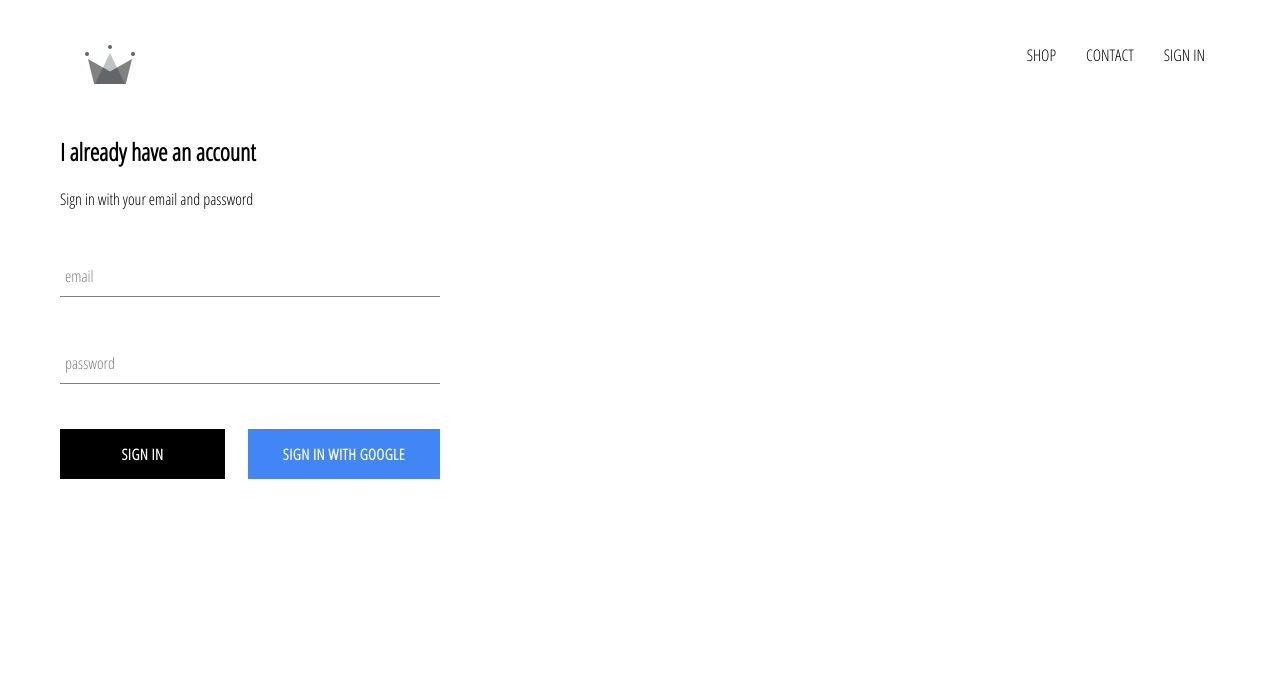
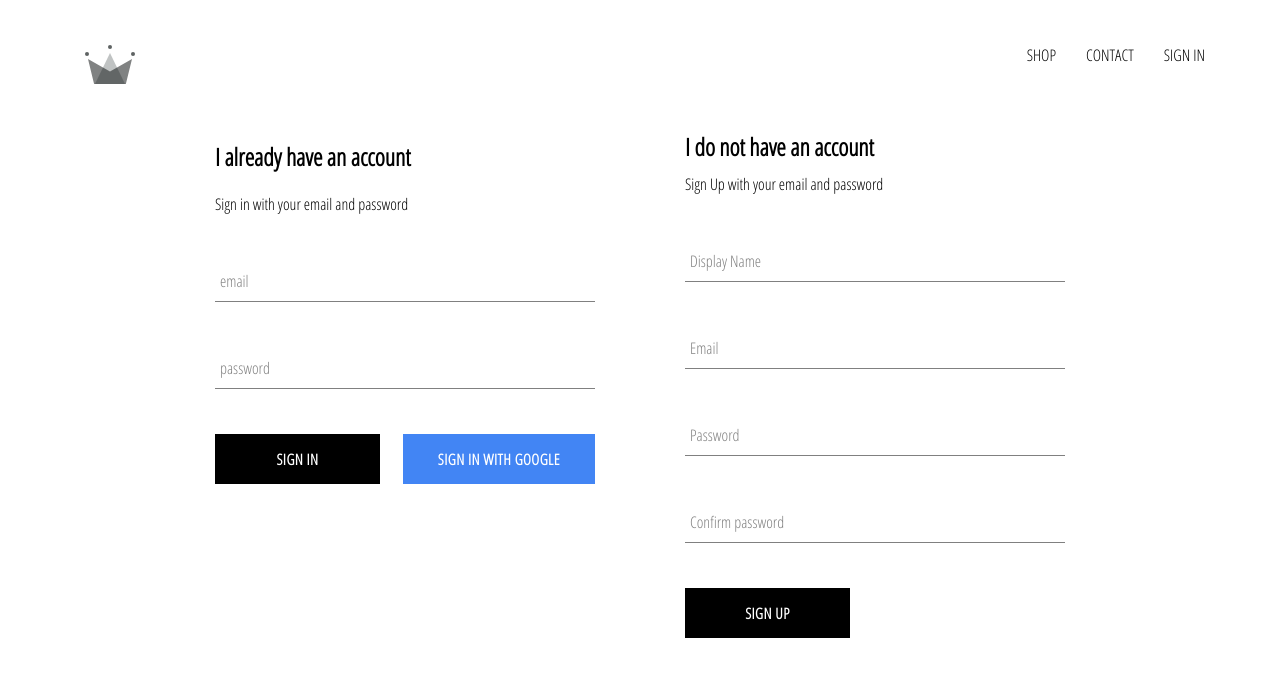
Before and after one commit to ibrikk/crown-app, a React (Create React App) app: page /signin in a window 1280 px wide. Shown: the top 676 px of the page. Built offline with nearby package versions, Linux system fonts and the light colour scheme; no server answers.

Commit message:
implemented firebase utils, included ability to store authenticated users inti our firestore database

```diff
--- a/src/App.js
+++ b/src/App.js
@@ -1,12 +1,13 @@
-import React from "react";
-import { Switch, Route } from "react-router-dom";
-import { auth } from './firebase/firebase.utils';
-import "./App.css";
+import React from 'react';
+import { Switch, Route } from 'react-router-dom';
 
-import HomePage from "./pages/homepage/homepage.component";
-import ShopPage from "./pages/shop/shop.component.jsx";
-import Header from "./components/header/header.component";
-import SignInAndSignUpPage from "./pages/sign-in-and-sign-up/sign-in-and-sign-up.component";
+import './App.css';
+
+import HomePage from './pages/homepage/homepage.component';
+import ShopPage from './pages/shop/shop.component';
+import SignInAndSignUpPage from './pages/sign-in-and-sign-up/sign-in-and-sign-up.component';
+import Header from './components/header/header.component';
+import { auth, createUserProfileDocument } from './firebase/firebase.utils';
 
 class App extends React.Component {
   constructor() {
@@ -17,27 +18,41 @@
     };
   }
 
-  unsubscribeFromAuth = null
+  unsubscribeFromAuth = null;
 
   componentDidMount() {
-   this.unsubscribeFromAuth = auth.onAuthStateChanged(user => {
-      this.setState({ currentUser: user });
+    this.unsubscribeFromAuth = auth.onAuthStateChanged(async userAuth => {
+      if (userAuth) {
+        const userRef = await createUserProfileDocument(userAuth);
 
-      console.log(user);
+        userRef.onSnapshot(snapShot => {
+          this.setState({
+            currentUser: {
+              id: snapShot.id,
+              ...snapShot.data()
+            }
+          });
+
+          console.log(this.state);
+        });
+      }
+
+      this.setState({ currentUser: userAuth });
     });
   }
-componentWillUnmount() {
-  this.unsubscribeFromAuth();
-}
+
+  componentWillUnmount() {
+    this.unsubscribeFromAuth();
+  }
 
   render() {
     return (
       <div>
         <Header currentUser={this.state.currentUser} />
         <Switch>
-          <Route exact path="/" component={HomePage} />
-          <Route path="/shop" component={ShopPage} />
-          <Route path="/signin" component={SignInAndSignUpPage} />
+          <Route exact path='/' component={HomePage} />
+          <Route path='/shop' component={ShopPage} />
+          <Route path='/signin' component={SignInAndSignUpPage} />
         </Switch>
       </div>
     );
--- /dev/null
+++ b/src/components/sign-up/sign-up.component.jsx
@@ -0,0 +1,104 @@
+import React from 'react';
+import './sign-up.styles.scss';
+
+import FormInput from '../form-input/form-input.component';
+import CustomButton from '../custom-button/custom-button.component';
+
+import { auth, createUserProfileDocument } from '../../firebase/firebase.utils';
+
+class SignUp extends React.Component {
+    constructor(){
+        super();
+
+        this.state = {
+            displayName: '',
+            email: '',
+            password: '',
+            confirmPassword: ''
+        }
+    }
+
+handleSubmit = async event => {
+    event.preventDefault();
+
+    const {displayName, email, password, confirmPassword } = this.state;
+
+    if (password !== confirmPassword) {
+        alert(`passwords dont't match`);
+        return;
+    }
+
+
+    try {
+        const { user } = await auth.createUserWithEmailAndPassword(email, password)
+
+      await createUserProfileDocument(user, { displayName })
+
+      this.state({
+        displayName: '',
+        email: '',
+        password: '',
+        confirmPassword: ''
+      });
+    } catch (error) {
+        console.error(error);
+    }
+};
+
+handleChange = event => {
+    const {  name, value } = event.target;
+
+    this.setState({ [name]: value });
+}
+
+    render() {
+        const {displayName, email, password, confirmPassword } = this.state;
+        return(
+            <div className='sign-up'>
+                <h2 className='title'>I do not have an account</h2>
+                <span>Sign Up with your email and password</span>
+                <form className='sign0up-form' onSubmit={this.handleSubmit}>
+                    <FormInput
+                    type='text'
+                    name='displayName'
+                    value= {displayName}
+                    onChange={this.handleChange}
+                    label='Display Name'
+                    required
+                    >
+                    </FormInput>
+                    <FormInput
+                    type='email'
+                    name='email'
+                    value={email}
+                    onChange={this.handleChange}
+                    label='Email'
+                    required
+                    >
+                    </FormInput>
+                    <FormInput
+                    type='password'
+                    name='password'
+                    value ={password}
+                    onChange={this.handleChange}
+                    label='Password'
+                    required
+                    >
+                    </FormInput>
+                    <FormInput
+                    type='password'
+                    name='confirmPassword'
+                    value= {confirmPassword}
+                    onChange={this.handleChange}
+                    label='Confirm password'
+                    required
+                    >
+                    </FormInput>
+                    <CustomButton type='submit'>SIGN UP</CustomButton>
+                </form>
+            </div>
+        )
+    }
+}
+
+export default SignUp;
--- /dev/null
+++ b/src/components/sign-up/sign-up.styles.scss
@@ -0,0 +1,9 @@
+.sign-up {
+    display: flex;
+    flex-direction: column;
+    width: 380px;
+
+    .title {
+        margin: 10px 0;
+    }
+}
--- a/src/firebase/firebase.utils.js
+++ b/src/firebase/firebase.utils.js
@@ -15,6 +15,31 @@
 
 firebase.initializeApp(config);
 
+export const createUserProfileDocument = async (userAuth, additionalData) => {
+  if (!userAuth) return;
+
+  const userRef = firestore.doc(`users/${userAuth.uid}`);
+
+  const snapShot = await userRef.get();
+
+  if (!snapShot.exists) {
+    const { displayName, email } = userAuth;
+    const createdAt = new Date();
+    try {
+      await userRef.set({
+        displayName,
+        email,
+        createdAt,
+        ...additionalData
+      });
+    } catch (error) {
+      console.log('error creating user', error.message);
+    }
+  }
+
+  return userRef;
+};
+
 export const auth = firebase.auth();
 export const firestore = firebase.firestore();
 
--- a/src/pages/sign-in-and-sign-up/sign-in-and-sign-up.component.jsx
+++ b/src/pages/sign-in-and-sign-up/sign-in-and-sign-up.component.jsx
@@ -3,10 +3,12 @@
 import './sign-in-and-sign-up.styles.scss';
 
 import SignIn from '../../components/sign-in/sign-in.component';
+import SignUp from '../../components/sign-up/sign-up.component';
 
 const SignInAndSignUpPage = () => (
 <div className='sign-in-and-sign-up'>
 <SignIn />
+<SignUp />
 </div>
 );
 
--- a/src/pages/sign-in-and-sign-up/sign-in-and-sign-up.styles.scss
+++ b/src/pages/sign-in-and-sign-up/sign-in-and-sign-up.styles.scss
@@ -0,0 +1,6 @@
+.sign-in-and-sign-up {
+    width: 850px;
+    display: flex;
+    justify-content: space-between;
+    margin: 30px auto;
+}
```
Also changed, not shown: src/testing-firebase/test.js (added, +7 -0 lines).
